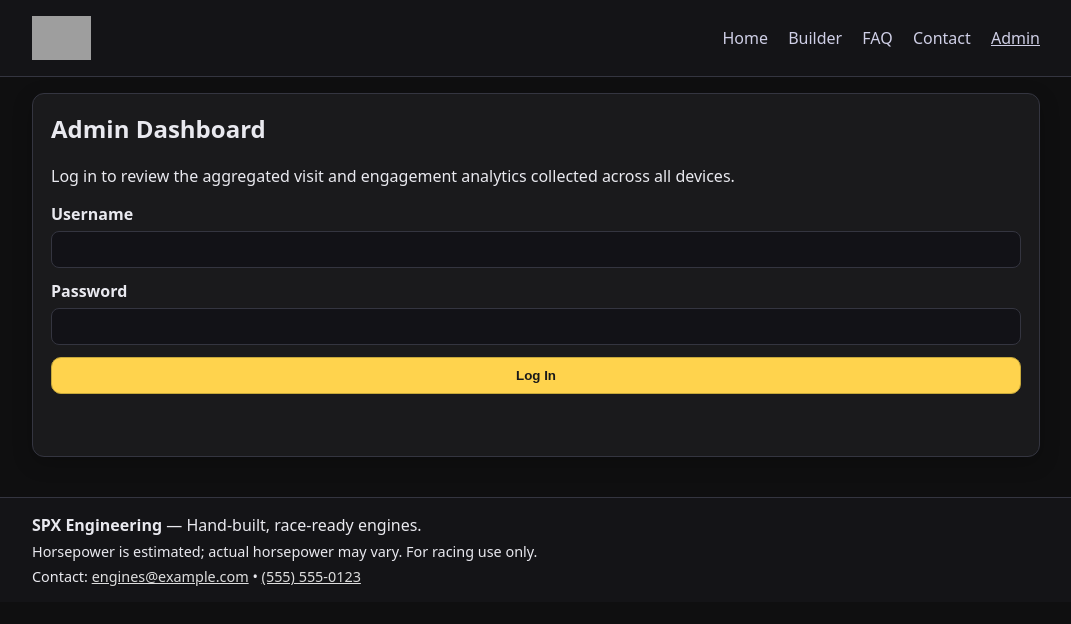
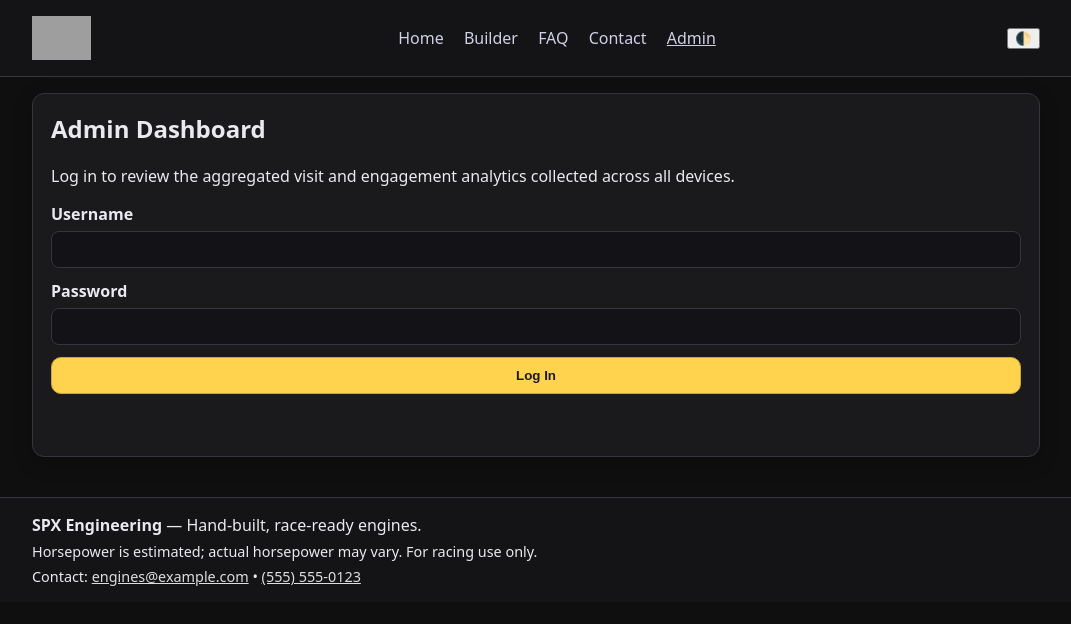
Before and after one commit to izick123/engine-configurator, a plain HTML site: page admin.html in a window 1280 px wide. Shown: the whole page, without its empty margins (104-1175 px from the left). Drawn offline with Linux system fonts and the light colour scheme; grey boxes are pictures that could not be loaded.

Commit message:
Update admin.html

```diff
--- a/admin.html
+++ b/admin.html
@@ -19,6 +19,9 @@
         <a href="mailto:engines@example.com">Contact</a>
         <a href="admin.html" aria-current="page">Admin</a>
       </nav>
+      <button id="themeToggle" class="icon-btn" aria-label="Toggle theme">
+        <span aria-hidden="true">🌓</span>
+      </button>
     </div>
   </header>
 
```
